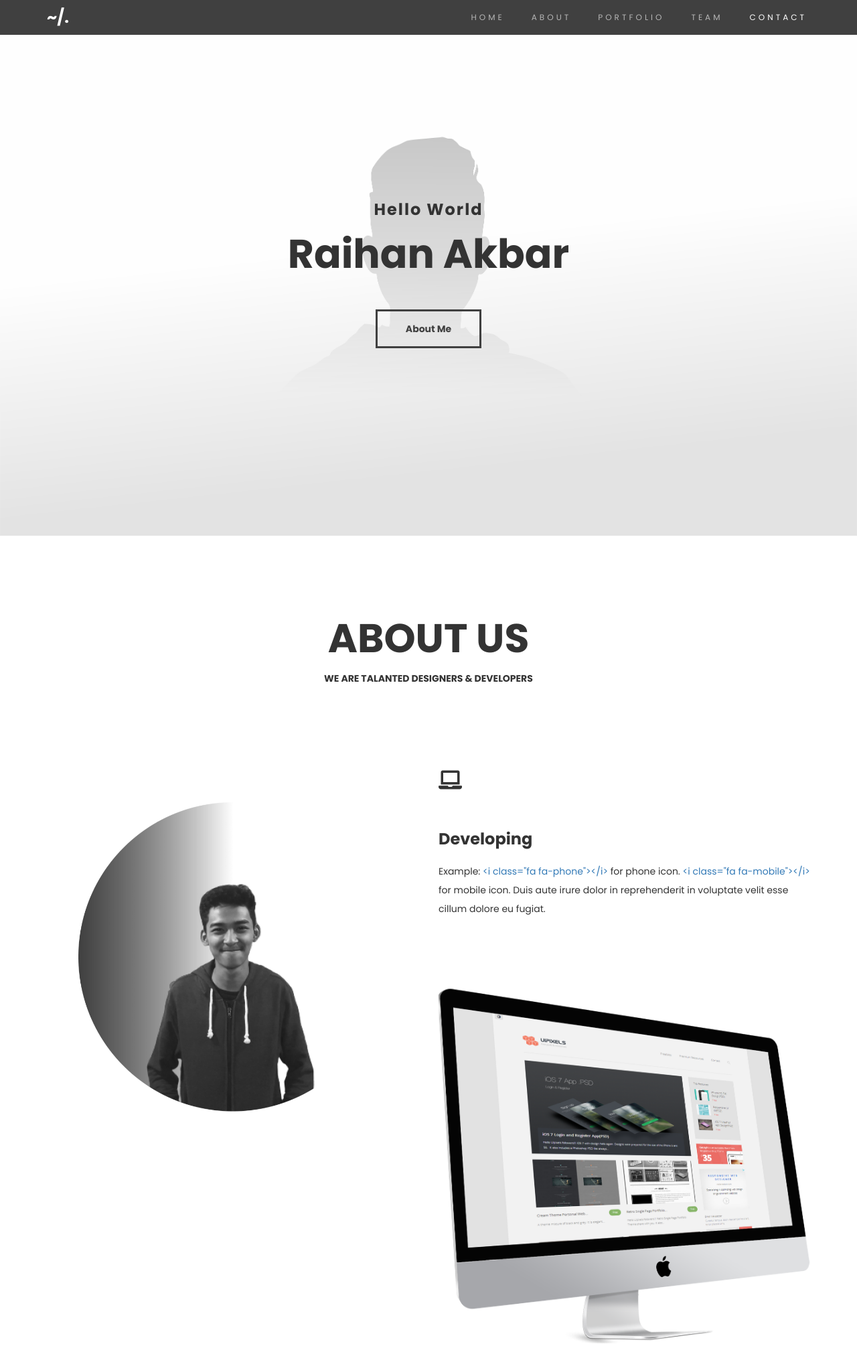
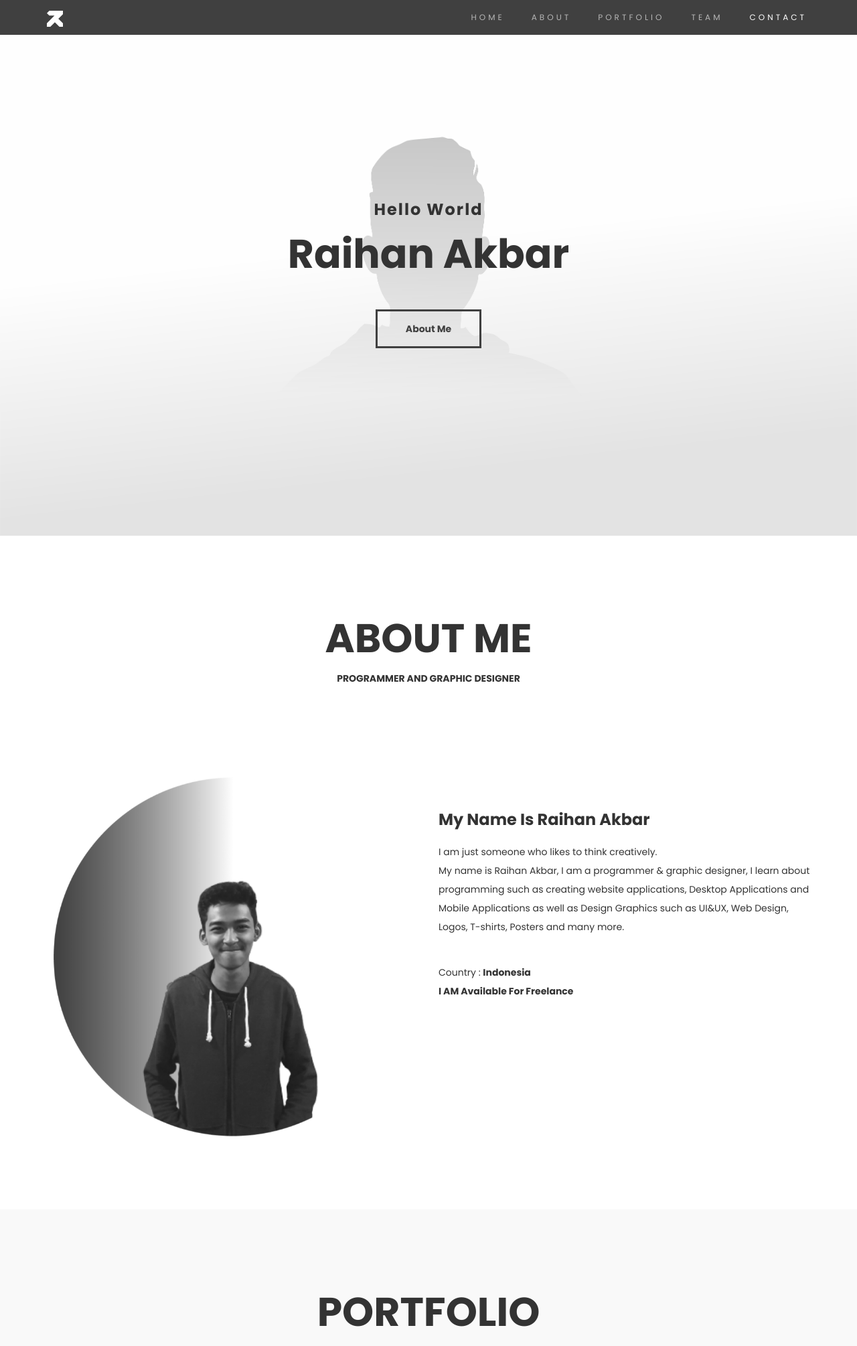
Before and after one commit to raihan-akbar/raihan-akbar.github.io, a PHP site: page / in a window 1280 px wide. Shown: the top 2010 px of the page at 67% size. Run offline with PHP 8.4, Linux system fonts and the light colour scheme.

Commit message:
5/11/22
51122

```diff
--- a/index.html
+++ b/index.html
@@ -37,7 +37,7 @@
 				<span class="icon icon-bar"></span>
 				<span class="icon icon-bar"></span>
 			</button>
-			<a href="#" class="navbar-brand"><span class="bold">~/.</span></a>
+			<a href="#" class="navbar-brand"><span class="bold"><img src="brand.svg" width="24px"></span></a>
 		</div>
 		<div class="collapse navbar-collapse">
 			<ul class="nav navbar-nav navbar-right">
@@ -68,37 +68,20 @@
 	<div class="container">
 		<div class="row">
 			<div class="col-md-12 col-sm-12 text-center">
-				<h1 class="heading bold">ABOUT US</h1>
-				<h2 class="subheading">WE ARE TALANTED DESIGNERS &amp; DEVELOPERS</h2>
+				<h1 class="heading bold">ABOUT ME</h1>
+				<h2 class="subheading">PROGRAMMER AND GRAPHIC DESIGNER</h2>
 			</div>
 			<div class="col-lg-6 col-md-6 col-sm-6 wow fadeInUp" data-wow-delay="0.6s">
 				<img src="ohalf.png" class="img-responsive" alt="about img">
 			</div>
 			<div class="col-lg-6 col-md-6 col-sm-6 wow fadeInUp" data-wow-delay="0.9s">
-				<i class="fa fa-laptop"></i>
-					<h3>Developing</h3>
-					<p>Example: <a href="#about">&lt;i class=&quot;fa fa-phone&quot;&gt;&lt;/i&gt;</a> for phone icon. <a href="#about">&lt;i class=&quot;fa fa-mobile&quot;&gt;&lt;/i&gt;</a> for mobile icon. Duis aute irure dolor in reprehenderit in voluptate velit esse cillum dolore eu fugiat.</p>
+				<h3>My Name Is <b>Raihan Akbar</b></h3>
+				<p>I am just someone who likes to think creatively.<br>
+				My name is Raihan Akbar, I am a programmer & graphic designer, I learn about programming such as creating website applications, Desktop Applications and Mobile Applications as well as Design Graphics such as UI&UX, Web Design, Logos, T-shirts, Posters and many more.</p>
+				<p>Country : <b>Indonesia</b><br>
+				<b>I AM Available For Freelance</b></p>
 			</div>
 			<hr>
-			<div class="col-md-6 col-sm-6 wow fadeInUp" data-wow-delay="0.6s">
-				<img src="about-img.png" class="img-responsive" alt="about img">
-			</div>
-			<div class="col-md-6 col-sm-6 wow fadeInUp" data-wow-delay="0.9s">
-				<h3>Our Focus</h3>
-				<p>Lorem ipsum dolor sit amet, consectetuer adipiscing elit, sed diam nonummy nibh euismod tincidunt ut laoreet. Lorem ipsum dolor sit amet, consectetuer adipiscing elit.</p>
-				<span><i class="fa fa-mobile"></i> Mobile Apps</span>
-					<div class="progress">
-						<div class="progress-bar progress-bar-primary" role="progressbar" aria-valuenow="80" aria-valuemin="0" aria-valuemax="100" style="width: 80%;"></div>
-					</div>
-				<span><i class="fa fa-link"></i> Web Development</span>
-					<div class="progress">
-						<div class="progress-bar progress-bar-primary" role="progressbar" aria-valuenow="90" aria-valuemin="0" aria-valuemax="100" style="width: 90%;"></div>
-					</div>
-				<span><i class="fa fa-cloud"></i> Cloud Computing</span>
-					<div class="progress">
-						<div class="progress-bar progress-bar-primary" role="progressbar" aria-valuenow="75" aria-valuemin="0" aria-valuemax="100" style="width: 75%;"></div>
-					</div>
-			</div>
 		</div>
 	</div>
 </section>
@@ -121,39 +104,48 @@
                			<div class="iso-box-wrapper col4-iso-box">
 
                				 <div class="iso-box html wordpress mobile col-lg-4 col-md-4 col-sm-6 col-xs-6">
-               				 	<a href="portfolio-img1.jpg" data-lightbox-gallery="portfolio-gallery"><img src="portfolio-img1.jpg" alt="portfolio img"></a>
+               				 	<a href="portfolio-img1.jpg" data-lightbox-gallery="portfolio-gallery">
+               				 		<img src="portfolio-img1.jpg" alt="portfolio img"></a>
                				 </div>
 
                				 <div class="iso-box wordpress col-md-4 col-lg-4 col-sm-6 col-xs-6">
-               				 	<a href="portfolio-img2.jpg" data-lightbox-gallery="portfolio-gallery"><img src="portfolio-img2.jpg" alt="portfolio img"></a>
+               				 	<a href="portfolio-img2.jpg" data-lightbox-gallery="portfolio-gallery">
+               				 		<img src="portfolio-img2.jpg" alt="portfolio img"></a>
                				 </div>
 
                				 <div class="iso-box html mobile col-lg-4 col-md-4 col-sm-6 col-xs-12">
-               				 	<a href="portfolio-img3.jpg" data-lightbox-gallery="portfolio-gallery"><img src="portfolio-img3.jpg" alt="portfolio img"></a>
+               				 	<a href="portfolio-img3.jpg" data-lightbox-gallery="portfolio-gallery">
+               				 		<img src="portfolio-img3.jpg" alt="portfolio img"></a>
                				 </div>
 
                				 <div class="iso-box wordpress col-lg-4 col-md-4 col-sm-6 col-xs-6">
-               				 	<a href="portfolio-img4.jpg" data-lightbox-gallery="portfolio-gallery"><img src="portfolio-img4.jpg" alt="portfolio img"></a>
+               				 	<a href="portfolio-img4.jpg" data-lightbox-gallery="portfolio-gallery">
+               				 		<img src="portfolio-img4.jpg" alt="portfolio img"></a>
                				 </div>
 
                				 <div class="iso-box html photoshop col-lg-4 col-md-4 col-sm-6 col-xs-6">
-               				 	<a href="portfolio-img5.jpg" data-lightbox-gallery="portfolio-gallery"><img src="portfolio-img5.jpg" alt="portfolio img"></a>
+               				 	<a href="portfolio-img5.jpg" data-lightbox-gallery="portfolio-gallery">
+               				 		<img src="portfolio-img5.jpg" alt="portfolio img"></a>
                				 </div>
 
                				 <div class="iso-box photoshop col-lg-4 col-md-4 col-sm-6 col-xs-12">
-               				 	<a href="portfolio-img6.jpg" data-lightbox-gallery="portfolio-gallery"><img src="portfolio-img6.jpg" alt="portfolio img"></a>
+               				 	<a href="portfolio-img6.jpg" data-lightbox-gallery="portfolio-gallery">
+               				 		<img src="portfolio-img6.jpg" alt="portfolio img"></a>
                				 </div>
 
                				 <div class="iso-box photoshop mobile col-lg-4 col-md-4 col-sm-12 col-xs-6">
-               				 	<a href="portfolio-img7.jpg" data-lightbox-gallery="portfolio-gallery"><img src="portfolio-img7.jpg" alt="portfolio img"></a>
+               				 	<a href="portfolio-img7.jpg" data-lightbox-gallery="portfolio-gallery">
+               				 		<img src="portfolio-img7.jpg" alt="portfolio img"></a>
                				 </div>
 
                				 <div class="iso-box photoshop mobile col-lg-4 col-md-4 col-sm-6 col-xs-6">
-               				 	<a href="portfolio-img8.jpg" data-lightbox-gallery="portfolio-gallery"><img src="portfolio-img8.jpg" alt="portfolio img"></a>
+               				 	<a href="portfolio-img8.jpg" data-lightbox-gallery="portfolio-gallery">
+               				 		<img src="portfolio-img8.jpg" alt="portfolio img"></a>
                				 </div>
 
                				 <div class="iso-box wordpress mobile col-lg-4 col-md-4 col-sm-6 col-xs-12">
-               				 	<a href="portfolio-img9.jpg" data-lightbox-gallery="portfolio-gallery"><img src="portfolio-img9.jpg" alt="portfolio img"></a>
+               				 	<a href="portfolio-img9.jpg" data-lightbox-gallery="portfolio-gallery">
+               				 		<img src="portfolio-img9.jpg" alt="portfolio img"></a>
                				 </div>
 
                			</div>
--- a/style.css
+++ b/style.css
@@ -55,7 +55,7 @@ p {
 .custom-navbar .navbar-brand  {
 	color: #fff;
 	font-size: 24px;
-
+  width: 24px;
 }
 .custom-navbar .navbar-brand .navbar-toggle {
     background: #404040;
```
Also changed, not shown: browserconfig.xml (deleted, +0 -9 lines), about-img.png, android-chrome-192x192.png (deleted), android-chrome-512x512.png (deleted), apple-touch-icon.png (deleted), brand.svg (added), favicon-16x16.png (deleted), favicon-32x32.png (deleted), favicon.ico (deleted), mstile-144x144.png (deleted), mstile-150x150.png (deleted), mstile-310x150.png (deleted), mstile-310x310.png (deleted), mstile-70x70.png (deleted), 4 more files.
